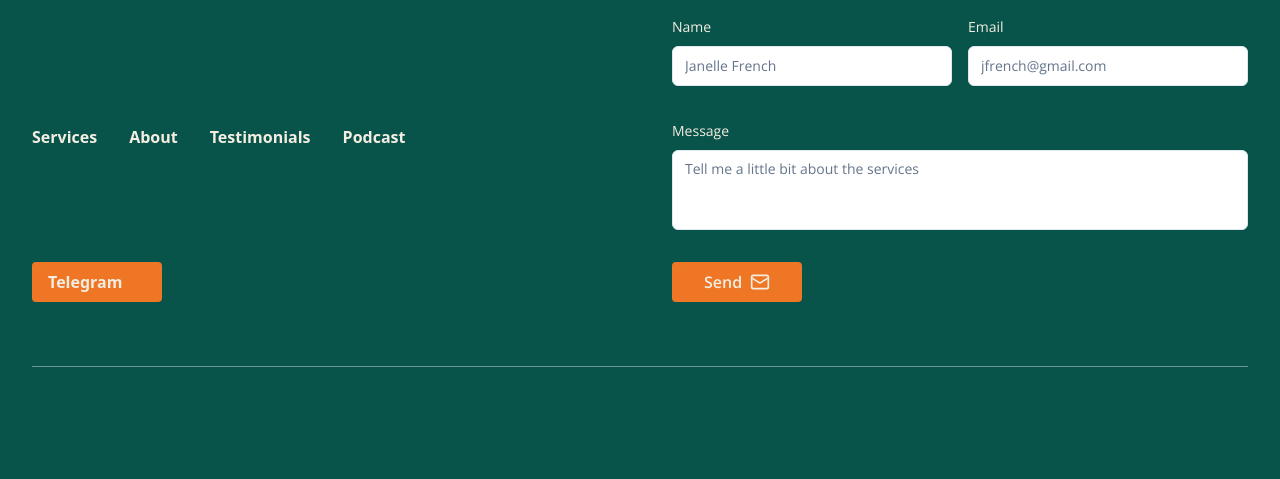
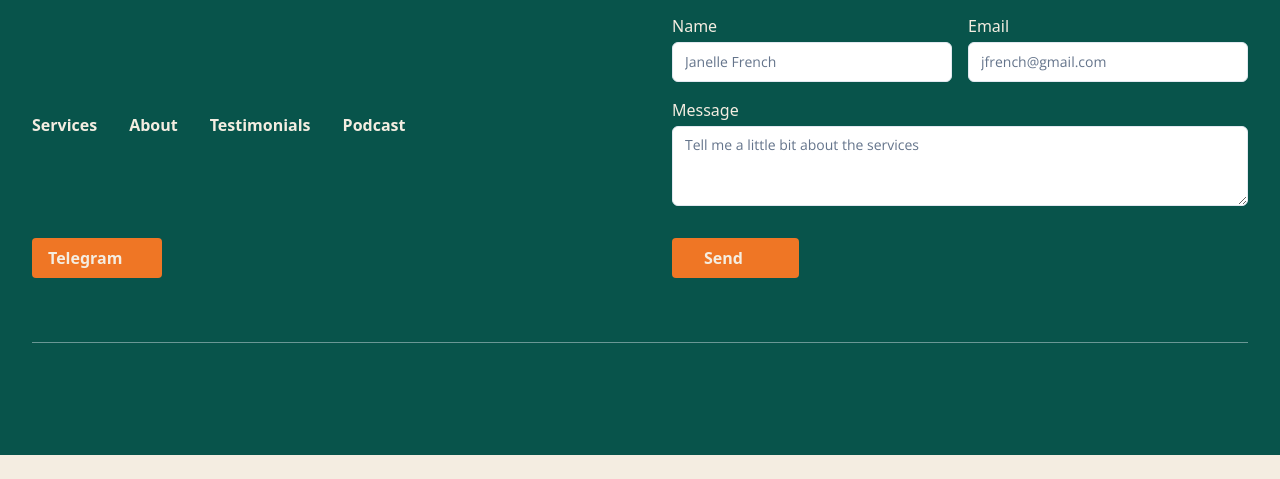
Before and after one commit to matiasluduena23/english-creative-web, an Astro site: page / in a window 1280 px wide. Shown: the part 3403-3882 px from the top of the page. After the commit the page ends 3858 px from the top, so only its background shows below. Built offline with nearby package versions, Linux system fonts and the light colour scheme; Astro itself is replaced by a stand-in of ours; a web font is replaced by a local one.

Commit message:
contact form functionality

```diff
--- /dev/null
+++ b/src/components/ContactForm.astro
@@ -0,0 +1,51 @@
+---
+import MaterialMail from './MaterialMail.astro';
+---
+
+<form
+	name="contact"
+	method="POST"
+	data-netlify="true"
+	class="text-background sm:w-[50%]"
+>
+	<h1 class="font-Baloo text-3xl font-semibold mb-8">Get in Touch</h1>
+	<div class="flex gap-4 mb-4">
+		<div class="flex flex-col w-full gap-1">
+			<label for="name">Name </label>
+			<input
+				type="text"
+				name="name"
+				placeholder="Janelle French"
+				class="font-OpenSans text-foreground flex h-10 w-full rounded-md border border-input bg-white px-3 py-2 text-sm ring-offset-background file:border-0 file:bg-transparent file:text-sm file:font-medium placeholder:text-muted-foreground focus-visible:outline-none focus-visible:ring-2 focus-visible:ring-ring focus-visible:ring-offset-2 disabled:cursor-not-allowed disabled:opacity-50"
+				required
+			/>
+		</div>
+		<div class="flex flex-col w-full gap-1">
+			<label for="email">Email </label>
+			<input
+				type="email"
+				name="email"
+				placeholder="jfrench@gmail.com"
+				class="font-OpenSans text-foreground flex h-10 w-full rounded-md border border-input bg-white px-3 py-2 text-sm ring-offset-background file:border-0 file:bg-transparent file:text-sm file:font-medium placeholder:text-muted-foreground focus-visible:outline-none focus-visible:ring-2 focus-visible:ring-ring focus-visible:ring-offset-2 disabled:cursor-not-allowed disabled:opacity-50"
+				required
+			/>
+		</div>
+	</div>
+	<div class="flex flex-col w-full gap-1">
+		<label for="message">Message </label>
+		<textarea
+			name="message"
+			placeholder="Tell me a little bit about the services"
+			class="font-OpenSans text-foreground flex min-h-[80px] w-full rounded-md border border-input bg-white px-3 py-2 text-sm ring-offset-background placeholder:text-muted-foreground focus-visible:outline-none focus-visible:ring-2 focus-visible:ring-ring focus-visible:ring-offset-2 disabled:cursor-not-allowed disabled:opacity-50"
+			required></textarea>
+	</div>
+	<p>
+		<button
+			type="submit"
+			class="bg-darkOrange text-background px-8 py-2 flex items-center gap-2 hover:opacity-80 rounded-sm mt-8 font-semibold"
+		>
+			<span>Send</span>
+			<MaterialMail />
+		</button>
+	</p>
+</form>
--- a/src/components/Footer.astro
+++ b/src/components/Footer.astro
@@ -3,12 +3,13 @@ import { Image } from 'astro:assets';
 import logo from '@/assets/logoWithText.png';
 import LineMdTelegram from './LineMdTelegram.astro';
 import FormContact from './FormContact';
+import ContactForm from './ContactForm.astro';
 ---
 
 <footer id="contact" class="bg-darkGreen py-[7rem]">
 	<div class="container">
 		<div class="flex flex-col sm:flex-row-reverse gap-16 mb-16">
-			<FormContact client:load />
+			<ContactForm />
 			<div
 				class="flex flex-col justify-between items-start gap-4 sm:w-[50%]"
 			>
--- a/src/components/FormContact.tsx
+++ b/src/components/FormContact.tsx
@@ -110,10 +110,7 @@ export default function FormContact() {
 						</FormItem>
 					)}
 				/>
-				<Button
-					type="submit"
-					className="bg-darkOrange text-background px-8 flex gap-2 hover:opacity-80 rounded-sm"
-				>
+				<Button type="submit">
 					<span className="font-semibold text-base">Send</span>{' '}
 					<MailIcon className="w-5" />
 				</Button>
```
